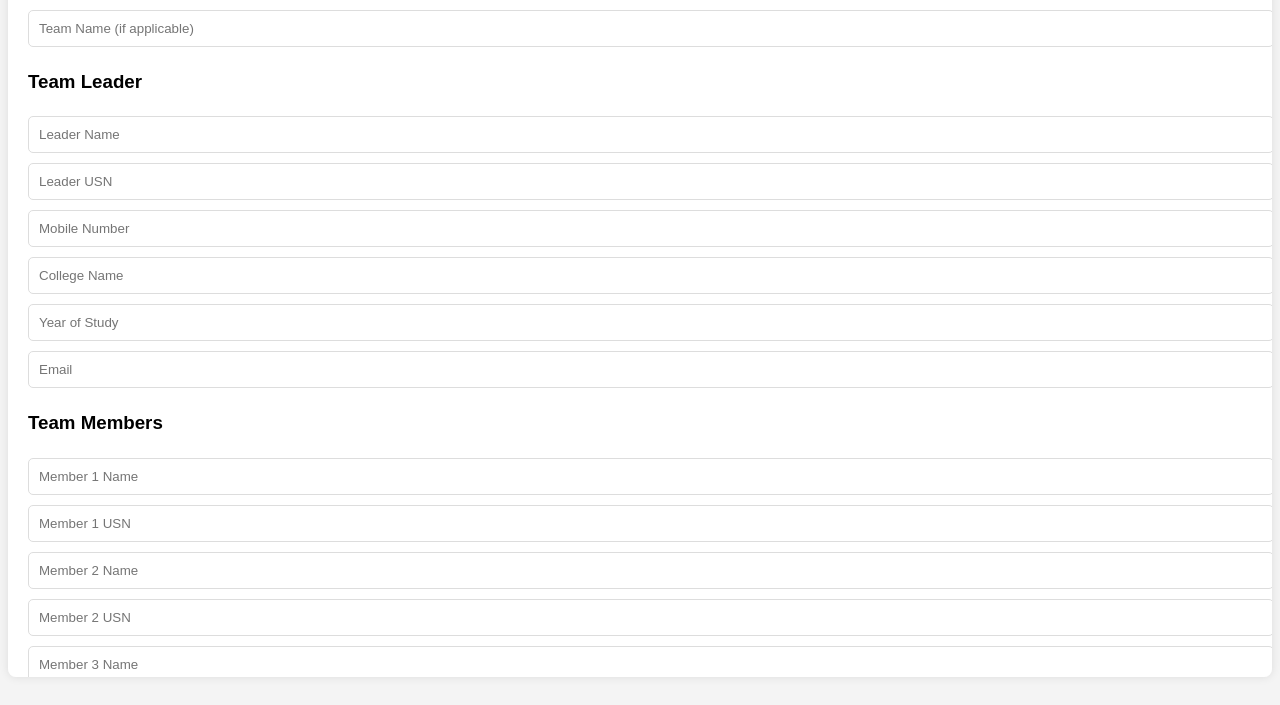
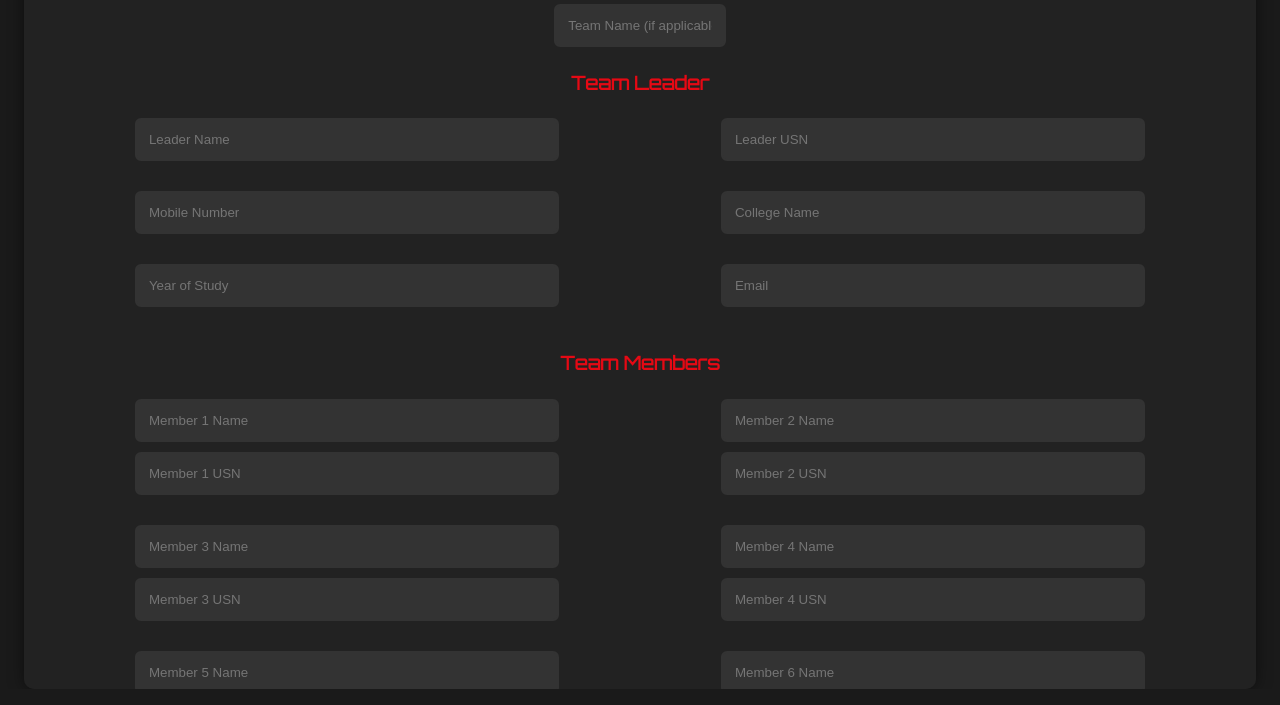
Before and after one commit to amansharma264/InputForm1, a plain HTML site: page index.html in a window 1280 px wide. Shown: the part 111-816 px from the top of the page. Drawn offline with Linux system fonts and the light colour scheme; a script that the page names is missing.

Commit message:
Update index.html

```diff
--- a/index.html
+++ b/index.html
@@ -6,92 +6,201 @@
     <title>Event Registration</title>
     <script src="https://cdn.jsdelivr.net/npm/appwrite@17.0.1/dist/iife/sdk.min.js"></script>
 
+    <!-- Google Font - Orbitron -->
+    <link href="https://fonts.googleapis.com/css2?family=Orbitron&display=swap" rel="stylesheet">
+
     <style>
+        /* Global styles */
         body {
-            font-family: Arial, sans-serif;
+            font-family: 'Orbitron', sans-serif;
+            margin: 0;
+            padding: 0;
+            background-color: #1a1a1a;
+            color: white;
             display: flex;
             justify-content: center;
             align-items: center;
             height: 100vh;
-            background-color: #f4f4f4;
+            overflow: hidden;
+            flex-direction: column;
         }
+
+        /* Container styles */
         .container {
-            background: white;
-            padding: 20px;
-            border-radius: 8px;
-            box-shadow: 0px 0px 10px rgba(0, 0, 0, 0.1);
-            max-height: 90vh;
-            overflow-y: auto;
+            background: #222222;
+            padding: 40px;
+            border-radius: 10px;
+            box-shadow: 0px 0px 15px rgba(0, 0, 0, 0.5);
+            width: 90%;
+            max-width: 1200px;
+            color: #f0f0f0;
+            display: flex;
+            align-items: center;
+            flex-direction: column;
+            max-height: 90vh; /* Add a max height to make the container scrollable */
+            overflow-y: auto; /* Make the container scrollable */
         }
+
+        h2, h3 {
+            text-align: center;
+            color: #e50914; /* Red color for headings */
+            width: 100%;
+        }
+
+        /* Form structure */
+        .form-section {
+            display: flex;
+            align-items: center;
+            justify-content: center;
+            flex-wrap: wrap;
+            gap: 20px;
+            margin-bottom: 20px;
+        }
+
+        /* Each input takes 48% of the width */
+        .form-group {
+            flex: 1 1 48%; /* Ensure each input takes almost half the width */
+            min-width: 200px;
+            display: flex;
+            flex-direction: column;
+            align-items: center;
+        }
+
         input, select, button {
-            width: 100%;
-            padding: 10px;
+            width: 70%;
+            padding: 12px;
             margin: 5px 0;
-            border: 1px solid #ddd;
-            border-radius: 5px;
+            border-radius: 6px;
+            border: 2px solid #333;
+            background-color: #333;
+            color: white;
         }
+
+        input:focus, select:focus, button:focus {
+            outline: none;
+            border-color: blue;
+            box-shadow: 0 0 5px rgba(255, 0, 0, 0.5);
+        }
+
         button {
-            background-color: #28a745;
+            background-color: #e50914;
             color: white;
             cursor: pointer;
+            font-weight: bold;
+            transition: background-color 0.3s;
+        }
+
+        button:hover {
+            background-color: #b2060d;
+        }
+
+        #message {
+            text-align: center;
+            margin-top: 20px;
+            font-weight: bold;
+            color: #e50914;
+            width: 100%;
+        }
+
+        /* Mobile responsiveness */
+        @media (max-width: 768px) {
+            .form-section {
+                flex-direction: column;
+            }
+            .form-group {
+                flex: 1 1 100%;
+            }
         }
     </style>
+
 </head>
 <body>
     <div class="container">
         <h2>Event Registration</h2>
+
+        <!-- Team Name -->
+        <div class="form-group">
             <input type="text" id="team_name" placeholder="Team Name (if applicable)">
+        </div>
 
         <!-- Leader Details -->
         <h3>Team Leader</h3>
+        <div class="form-section">
+            <div class="form-group">
                 <input type="text" id="Name" placeholder="Leader Name" required>
+            </div>
+            <div class="form-group">
                 <input type="text" id="USN" placeholder="Leader USN" required>
+            </div>
+            <div class="form-group">
                 <input type="text" id="MobileNo" placeholder="Mobile Number" required>
+            </div>
+            <div class="form-group">
                 <input type="text" id="CollegeName" placeholder="College Name" required>
+            </div>
+            <div class="form-group">
                 <input type="number" id="YearOfStudy" placeholder="Year of Study" required>
+            </div>
+            <div class="form-group">
                 <input type="email" id="Email" placeholder="Email" required>
+            </div>
+        </div>
 
         <!-- Team Members -->
         <h3>Team Members</h3>
-        <div id="team_members">
+        <div class="form-section">
+            <div class="form-group">
                 <input type="text" id="member1_name" placeholder="Member 1 Name">
                 <input type="text" id="member1_usn" placeholder="Member 1 USN">
-
+            </div>
+            <div class="form-group">
                 <input type="text" id="member2_name" placeholder="Member 2 Name">
                 <input type="text" id="member2_usn" placeholder="Member 2 USN">
-
+            </div>
+            <div class="form-group">
                 <input type="text" id="member3_name" placeholder="Member 3 Name">
                 <input type="text" id="member3_usn" placeholder="Member 3 USN">
-
+            </div>
+            <div class="form-group">
                 <input type="text" id="member4_name" placeholder="Member 4 Name">
                 <input type="text" id="member4_usn" placeholder="Member 4 USN">
-
+            </div>
+            <div class="form-group">
                 <input type="text" id="member5_name" placeholder="Member 5 Name">
                 <input type="text" id="member5_usn" placeholder="Member 5 USN">
-
+            </div>
+            <div class="form-group">
                 <input type="text" id="member6_name" placeholder="Member 6 Name">
                 <input type="text" id="member6_usn" placeholder="Member 6 USN">
             </div>
+        </div>
 
-        <!-- Event Selection -->
+        <!-- Event Selection and Payment -->
+        <div class="form-section">
+            <div class="form-group">
                 <select id="event_name" required>
                     <option value="">Select Event</option>
-            <option value="Circuit_Debugging">Coding Challenge</option>
-            <option value="Techanical_quiz">Hackathon</option>
-            <option value="digital_adventure">Robotics</option>
-            <option value="paper_presentation">AI Workshop</option>
-            <option value="treasure_hunt">Gaming Tournament</option>
-            <option value="web/app_dev">App Development</option>
-            <option value="mini_project">Cyber Security</option>
-            <option value="jam">Drone Racing</option>
-            <option value="turncoats">Machine Learning Bootcamp</option>
+                    <option value="Circuit_Debugging">Circuit Debugging</option>
+                    <option value="Techanical_quiz">Techanical Quiz</option>
+                    <option value="digital_adventure">Digital Adventure</option>
+                    <option value="paper_presentation">Paper Presentation</option>
+                    <option value="treasure_hunt">Treasure Hunt</option>
+                    <option value="web/app_dev">Web / App Development</option>
+                    <option value="mini_project">Mini Project</option>
+                    <option value="jam">Jam</option>
+                    <option value="turncoats">TurnCoats</option>
                 </select>
-
-        <!-- Payment Details -->
+            </div>
+            <div class="form-group">
                 <input type="text" id="transaction_id" placeholder="Transaction ID" required>
+            </div>
+            <div class="form-group">
                 <input type="file" id="payment_screenshot" accept="image/*" required>
+            </div>
+        </div>
 
         <button onclick="submitForm()">Register</button>
+
         <p id="message"></p>
     </div>
 
@@ -145,7 +254,7 @@
                     "unique()",
                     {
                         team_name: team_name || "N/A",
-        Name: leader_name.substring(0, 100),  // Ensuring the name is within 100 characters
+                        Name: leader_name.substring(0, 100),
                         USN: leader_usn.substring(0, 100),
                         MobileNo: leader_mobile.substring(0, 100),
                         CollegeName: leader_college.substring(0, 100),
```
Lines whose indentation alone changed are shown as unchanged.
